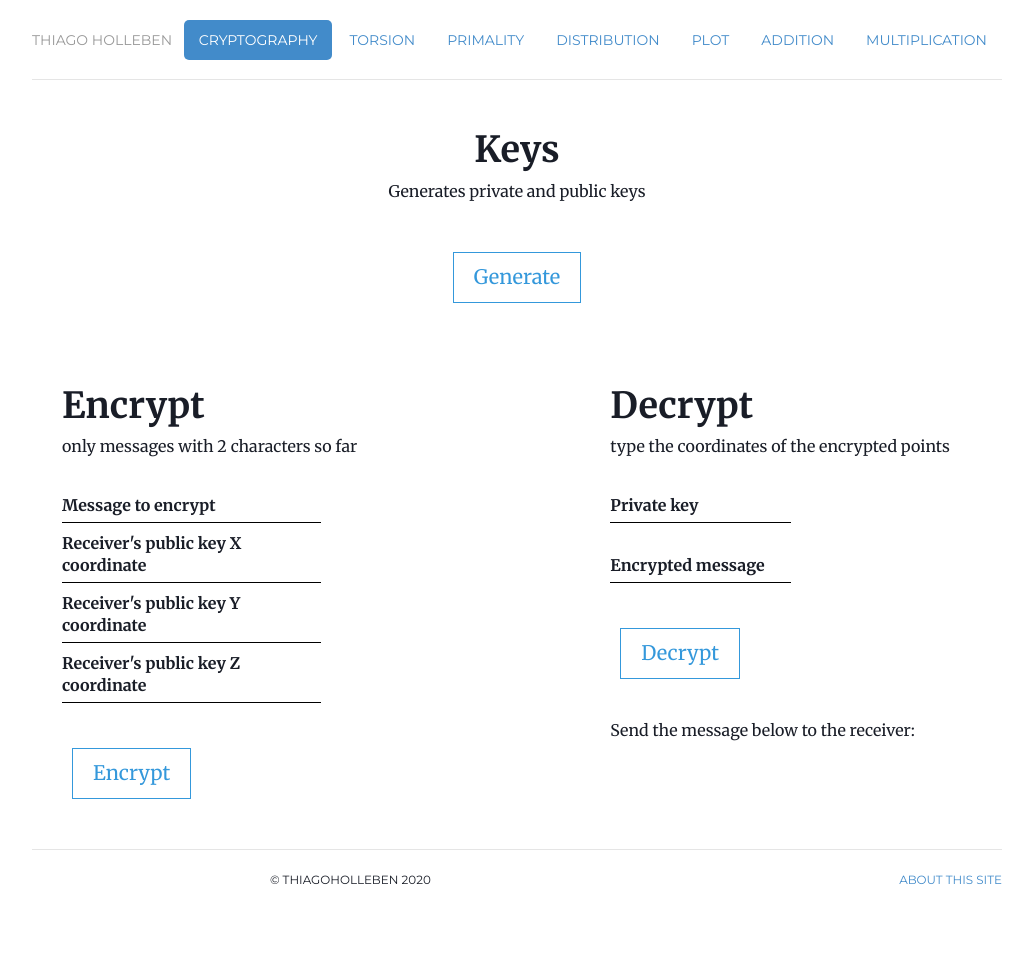
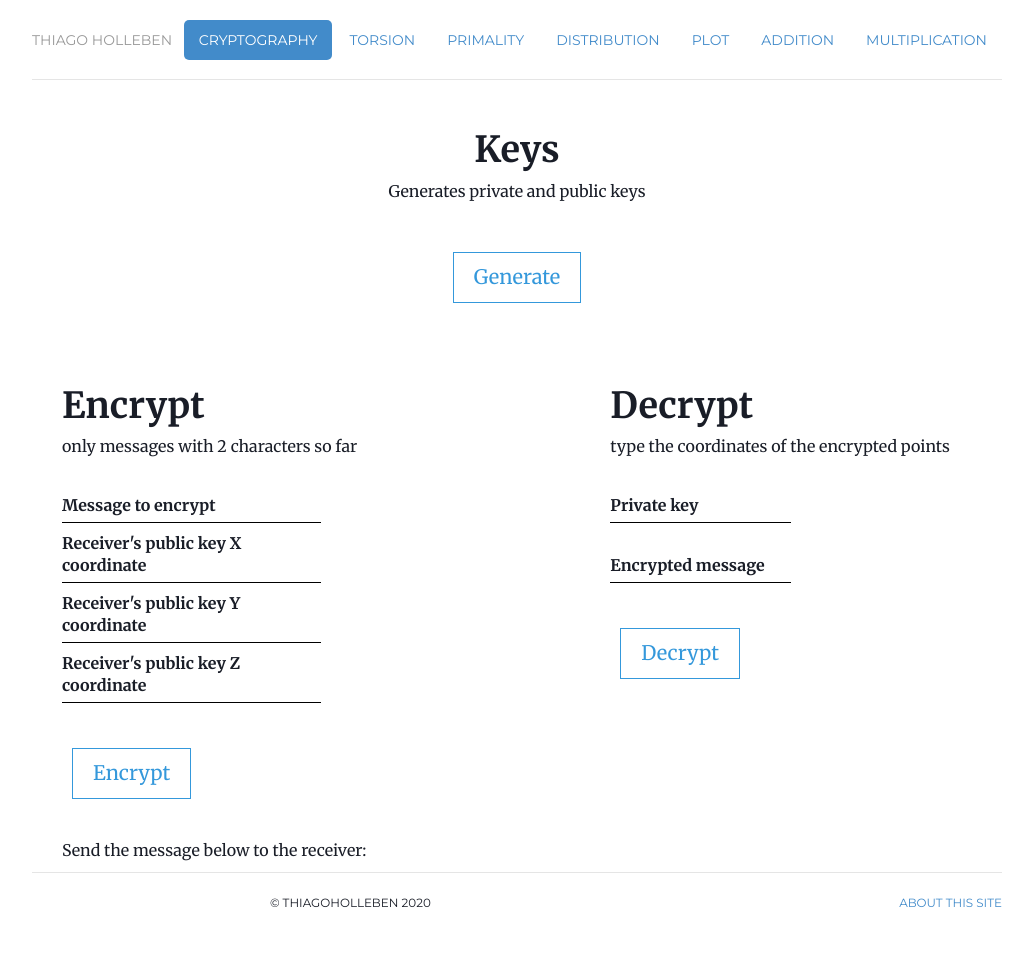
Before and after one commit to hollebenthiago/ecc, a Jekyll site: the page built from index_cryptography.html, in a window 1280 px wide. Shown: the whole page, without its empty margins (123-1156 px from the left). Built offline with Jekyll 4.4.1, drawn with Linux system fonts in a browser that asks for light colours; a script that is not in the unit is left out; before the commit the page ends 939 px from its top, so only the background shows below that; some of the changed lines change nothing that is shown.

Commit message:
fixing minor bug

```diff
--- a/index_cryptography.html
+++ b/index_cryptography.html
@@ -76,6 +76,8 @@ description:  Elliptic Curve Cryptography.
             </div>
 
             <div class='result'>
+                <p>Send the message below to the receiver:</p>
+
                 <p id='resultEncrypt'></p>
             </div>
         </div>
@@ -111,7 +113,6 @@ description:  Elliptic Curve Cryptography.
             </div>
 
             <div class='result'>
-                <p>Send the message below to the receiver:</p>
                 <p id='resultDecrypt'></p>
             </div>
         </div>
```
